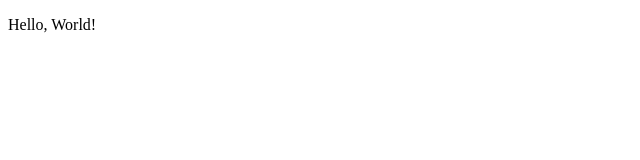
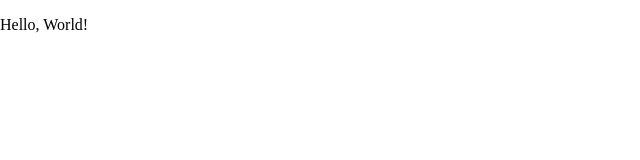
Before and after one commit to joelmirmanoel/pay-friends, a React (Create React App) app: page / in a window 1280 px wide. Shown: the top 160 px of the page, without its empty margins (0-640 px from the left). Built offline with nearby package versions, Linux system fonts and the light colour scheme.

Commit message:
configuração do GlobalStyles

```diff
--- a/src/App.tsx
+++ b/src/App.tsx
@@ -1,10 +1,12 @@
 import React from 'react';
+import GlobalStyles from './theme/globalStyles';
 
 function App() {
   return (
-    <div className="App">
+    <>
+      <GlobalStyles/>
       <p>Hello, World!</p>
-    </div>
+    </>
   );
 }
 
--- /dev/null
+++ b/src/theme/globalStyles.ts
@@ -0,0 +1,12 @@
+import { createGlobalStyle } from 'styled-components';
+
+const GlobalStyles = createGlobalStyle`
+  html,
+  body {
+    height: 100%;
+    margin: 0;
+    font-weight: 400;
+  }
+`;
+
+export default GlobalStyles;
```
